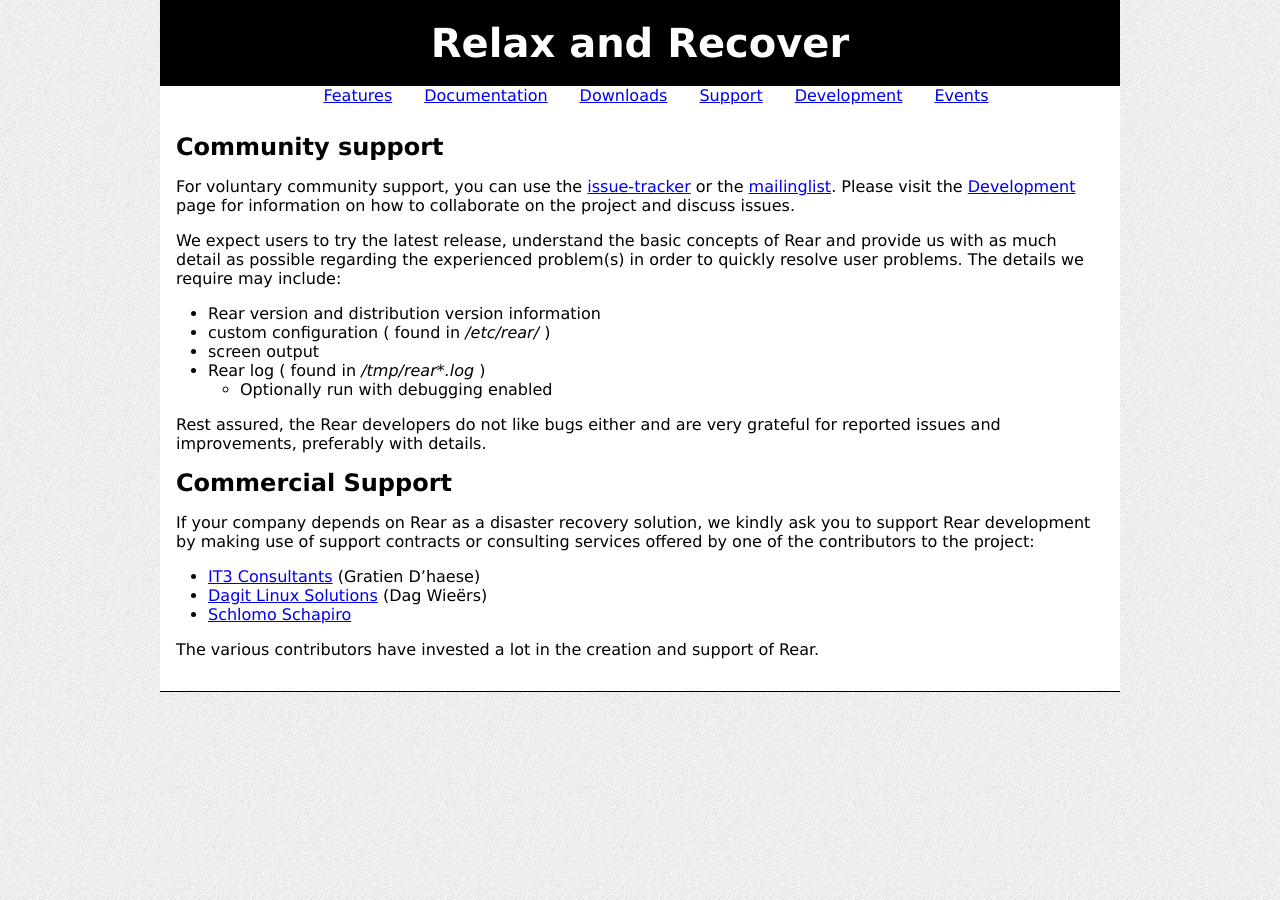
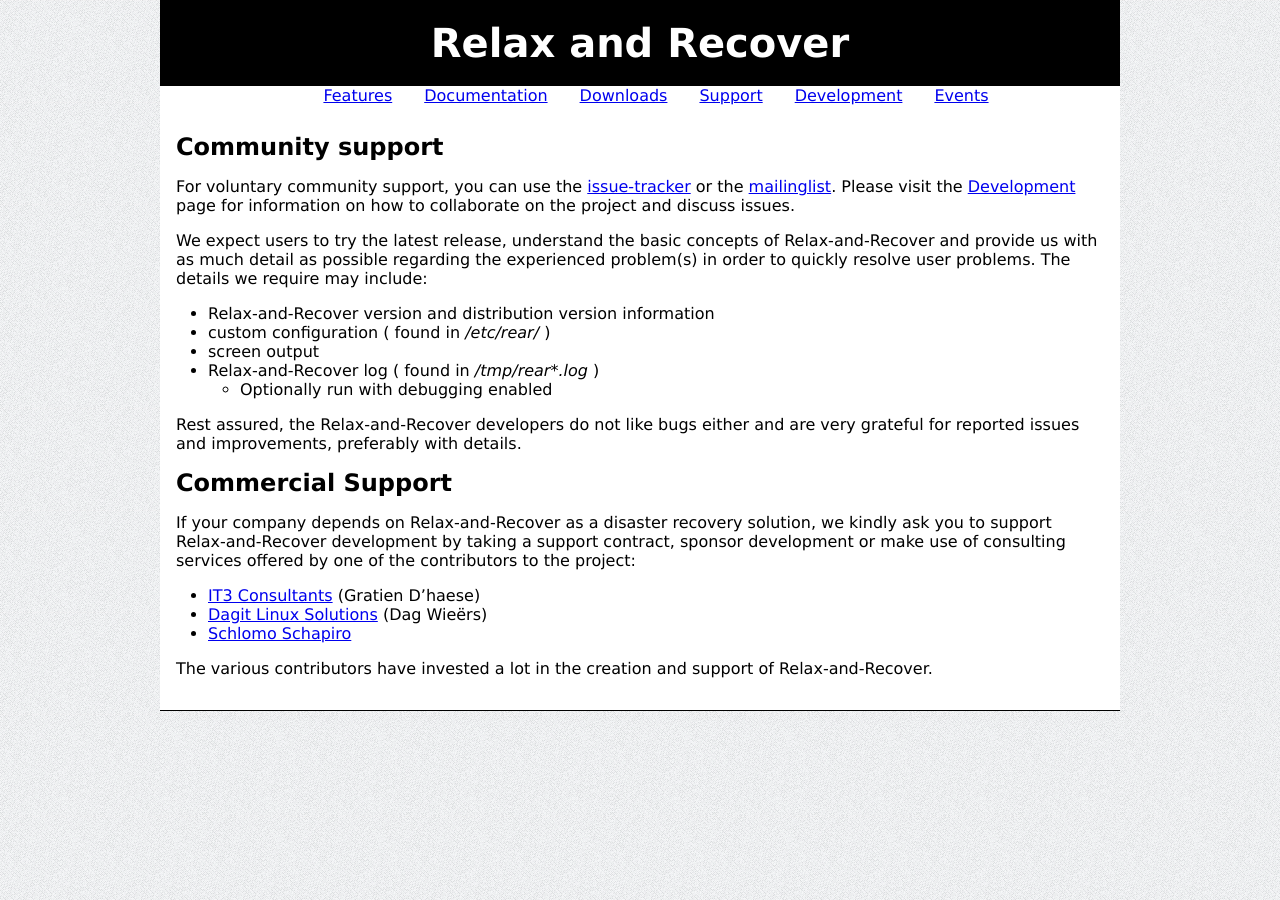
Before and after one commit to rear/rear.github.com, a Jekyll site: the page built from support/index.md, in a window 1280 px wide. Built offline with Jekyll 4.4.1, drawn with Linux system fonts in a browser that asks for light colours; comment, search, counter and statistics services are not loaded.

Commit message:
Updated support page to replace Rear by Relax-and-Recover

```diff
--- a/support/index.md
+++ b/support/index.md
@@ -1,6 +1,6 @@
 ---
 layout: default
-title: Rear support
+title: Relax-and-Recover support
 ---
 
 ## Community support ##
@@ -11,27 +11,30 @@
 how to collaborate on the project and discuss issues.
 
 We expect users to try the latest release, understand the basic concepts of
-Rear and provide us with as much detail as possible regarding the experienced
-problem(s) in order to quickly resolve user problems. The details we require
-may include:
+Relax-and-Recover and provide us with as much detail as possible regarding
+the experienced problem(s) in order to quickly resolve user problems.
+The details we require may include:
 
- - Rear version and distribution version information
+ - Relax-and-Recover version and distribution version information
  - custom configuration ( found in */etc/rear/* )
  - screen output
- - Rear log ( found in */tmp/rear\*.log* )
+ - Relax-and-Recover log ( found in */tmp/rear\*.log* )
    - Optionally run with debugging enabled
 
-Rest assured, the Rear developers do not like bugs either and are very grateful
-for reported issues and improvements, preferably with details.
+Rest assured, the Relax-and-Recover developers do not like bugs either
+and are very grateful for reported issues and improvements, preferably
+with details.
 
 
 ## Commercial Support ##
-If your company depends on Rear as a disaster recovery solution, we kindly ask
-you to support Rear development by making use of support contracts or consulting
-services offered by one of the contributors to the project:
+If your company depends on Relax-and-Recover as a disaster recovery solution,
+we kindly ask you to support Relax-and-Recover development by taking a support
+contract, sponsor development or make use of consulting services offered by
+one of the contributors to the project:
 
  - [IT3 Consultants](http://www.it3.be/) (Gratien D'haese)
  - [Dagit Linux Solutions](http://dagit.net/) (Dag Wieërs)
  - [Schlomo Schapiro](mailto:rear-commercial@schlomo.schapiro.org)
 
-The various contributors have invested a lot in the creation and support of Rear.
+The various contributors have invested a lot in the creation and support
+of Relax-and-Recover.
```
